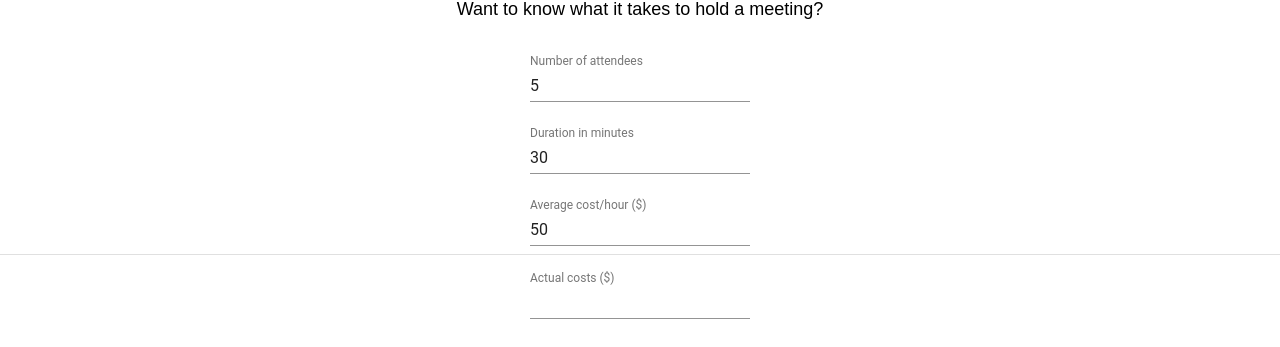
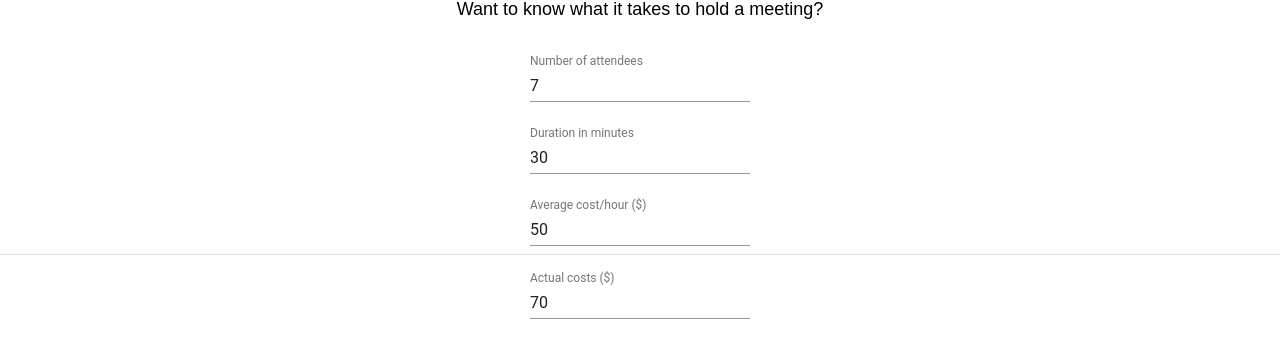
Before and after one commit to ingomohr/meeting-cost-calculator, a React (Create React App) app: page / in a window 1280 px wide. Shown: the part 209-556 px from the top of the page. Built offline with nearby package versions, Linux system fonts and the light colour scheme.

Commit message:
added update of actual costs by numAttendees

```diff
--- a/src/App.js
+++ b/src/App.js
@@ -7,6 +7,17 @@ import InputAverageCostPerHour from "./components/InputAverageCostPerHour";
 import OutputActualCostsForMeeting from "./components/OutputActualCostsForMeeting";
 import Divider from "@material-ui/core/Divider";
 class App extends Component {
+  constructor(props) {
+    super(props);
+    this.state = { numAttendees: 7 };
+  }
+
+  onChangeNumAttendees = pNumAttendees => {
+    this.setState({
+      numAttendees: pNumAttendees
+    });
+  };
+
   render() {
     return (
       <div className="App">
@@ -17,11 +28,17 @@ class App extends Component {
         <p className="App-intro">
           Want to know what it takes to hold a meeting?
         </p>
-        <InputNumberOfAttendees />
+
+        {}
+
+        <InputNumberOfAttendees
+          numAttendees={this.state.numAttendees}
+          onChange={this.onChangeNumAttendees}
+        />
         <InputDurationOfMeeting />
         <InputAverageCostPerHour />
         <Divider />
-        <OutputActualCostsForMeeting />
+        <OutputActualCostsForMeeting numAttendees={this.state.numAttendees} />
       </div>
     );
   }
--- a/src/components/InputNumberOfAttendees.js
+++ b/src/components/InputNumberOfAttendees.js
@@ -2,15 +2,10 @@ import React from "react";
 import TextField from "@material-ui/core/TextField";
 
 class InputNumberOfAttendees extends React.Component {
-  constructor(props) {
-    super(props);
-    this.state = { numAttendees: 5 };
-  }
-
   handleChange = name => event => {
-    this.setState({
-      [name]: event.target.value
-    });
+    if (this.props.onChange) {
+      this.props.onChange(event.target.value);
+    }
   };
 
   render() {
@@ -20,7 +15,7 @@ class InputNumberOfAttendees extends React.Component {
           id="numAttendees"
           label="Number of attendees"
           type="number"
-          value={this.state.numAttendees}
+          value={this.props.numAttendees}
           InputLabelProps={{
             shrink: true
           }}
--- a/src/components/OutputActualCostsForMeeting.js
+++ b/src/components/OutputActualCostsForMeeting.js
@@ -2,9 +2,8 @@ import React from "react";
 import TextField from "@material-ui/core/TextField";
 
 class OutputActualCostsForMeeting extends React.Component {
-  constructor(props) {
-    super(props);
-    this.state = { actualCost: props.actualCost };
+  calcActualCost() {
+    return this.props.numAttendees * 10;
   }
 
   render() {
@@ -14,7 +13,7 @@ class OutputActualCostsForMeeting extends React.Component {
           id="actualCosts"
           label="Actual costs ($)"
           type="number"
-          value={this.state.actualCost}
+          value={this.calcActualCost()}
           InputLabelProps={{
             shrink: true
           }}
```
